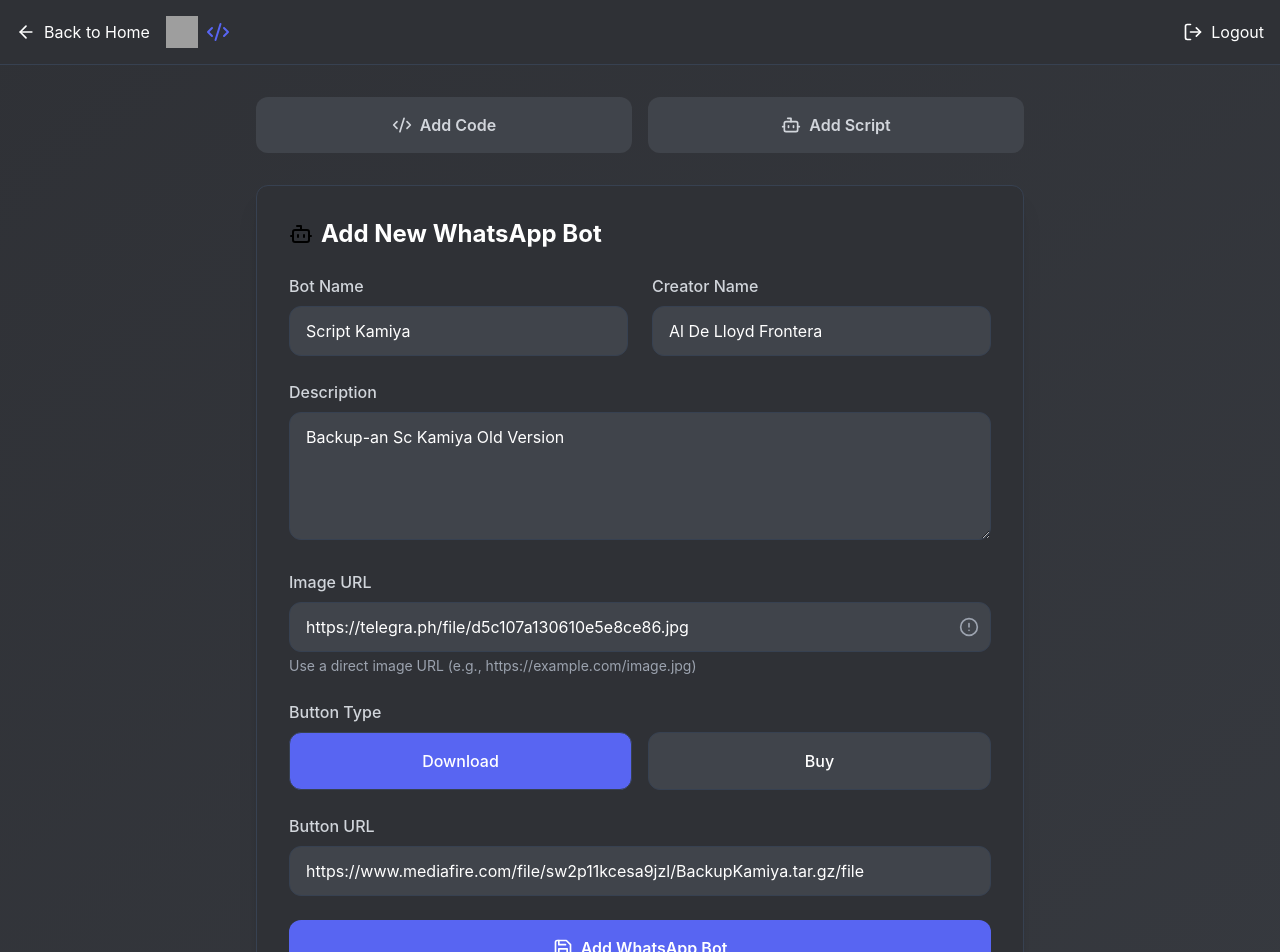
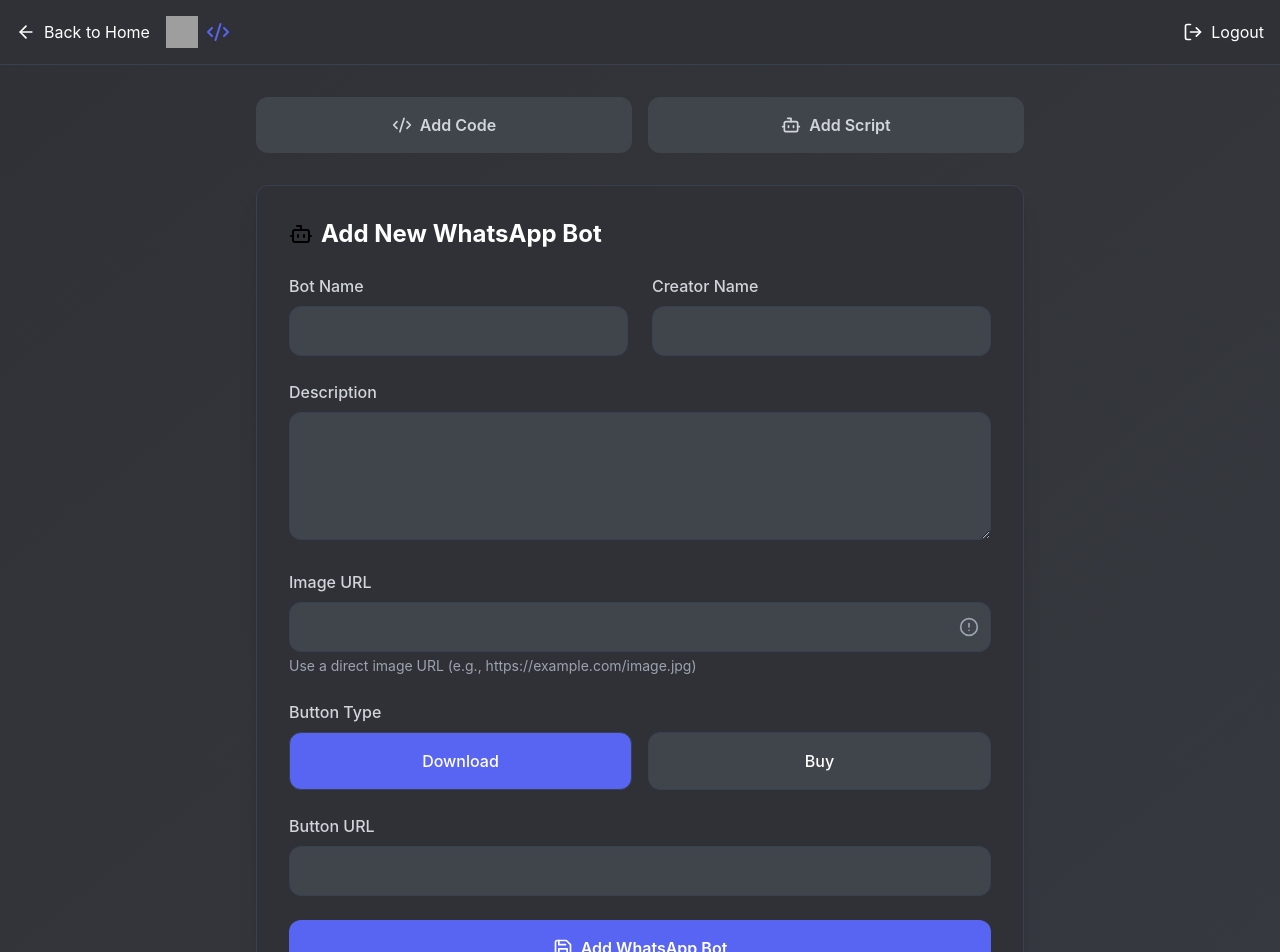
Before and after one commit to NebulaOrca/NSCweb, a React (Vite) app: page /dashboard in a window 1280 px wide. Shown: the top 952 px of the page. Built offline with nearby package versions, Linux system fonts and the light colour scheme; no server answers; sample sign-in values are in the browser's storage; grey boxes are pictures that could not be loaded.

Commit message:
Update Dashboard.tsx

```diff
--- a/src/pages/Dashboard.tsx
+++ b/src/pages/Dashboard.tsx
@@ -24,12 +24,12 @@
   });
 
   const [waBotFormData, setWaBotFormData] = useState<WaBotData>({
-    name: 'Script Kamiya',
-    description: 'Backup-an Sc Kamiya Old Version',
-    creator: 'Al De Lloyd Frontera',
-    imageUrl: 'https://telegra.ph/file/d5c107a130610e5e8ce86.jpg',
+    name: '',
+    description: '',
+    creator: '',
+    imageUrl: '',
     buttonType: 'download',
-    buttonUrl: 'https://www.mediafire.com/file/sw2p11kcesa9jzl/BackupKamiya.tar.gz/file',
+    buttonUrl: '',
   });
 
   const handleScraperSubmit = async (e: React.FormEvent) => {
@@ -40,7 +40,7 @@
       const success = await addScraper(scraperFormData);
 
       if (success) {
-        toast.success('Scraper added successfully!');
+        toast.success('Code added successfully!');
         setScraperFormData({
           title: '',
           description: '',
@@ -49,7 +49,7 @@
           creatorUrl: '',
         });
       } else {
-        toast.error('Failed to add scraper');
+        toast.error('Failed to add Code');
       }
     } catch (error) {
       toast.error('An error occurred');
```
